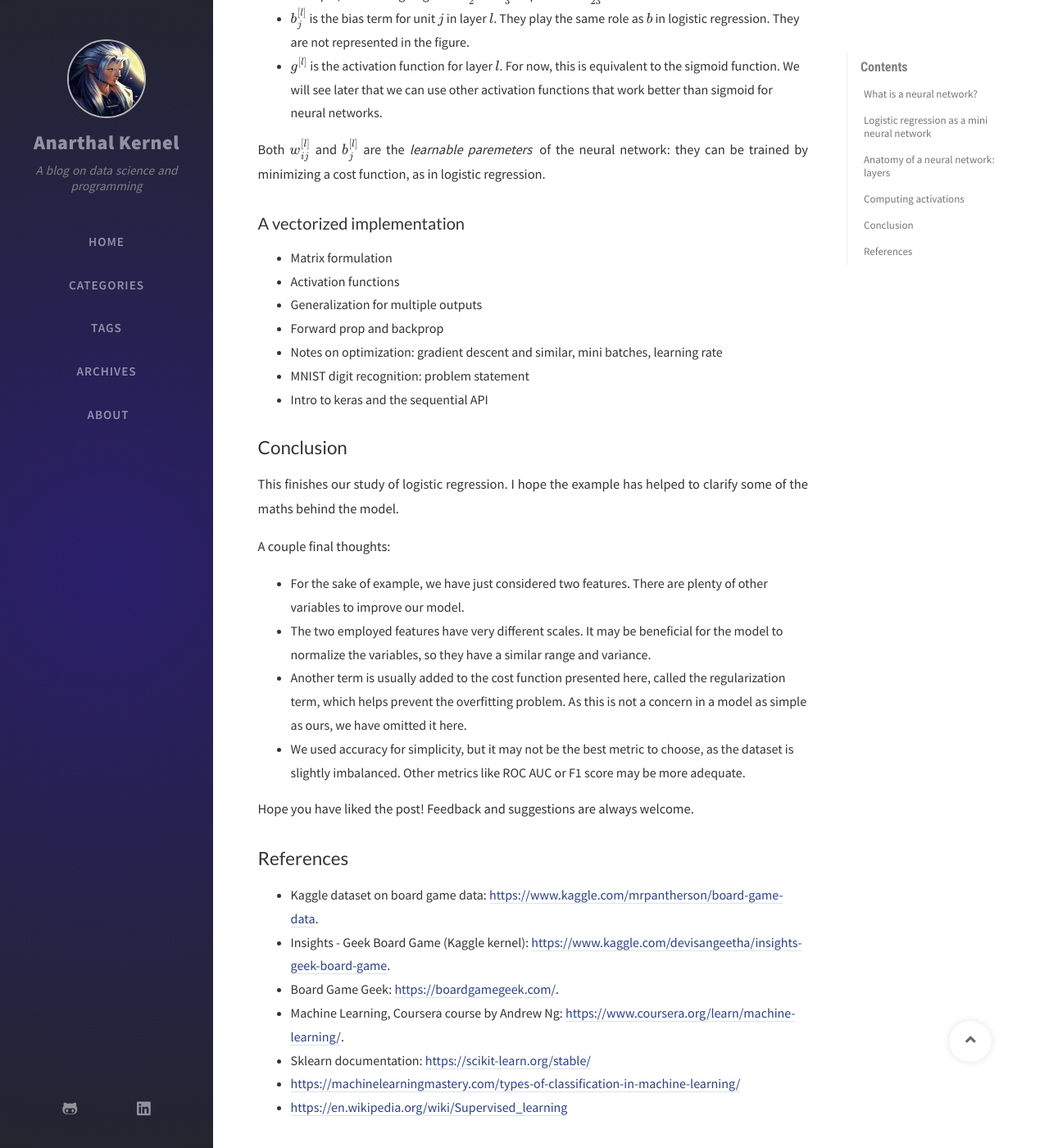
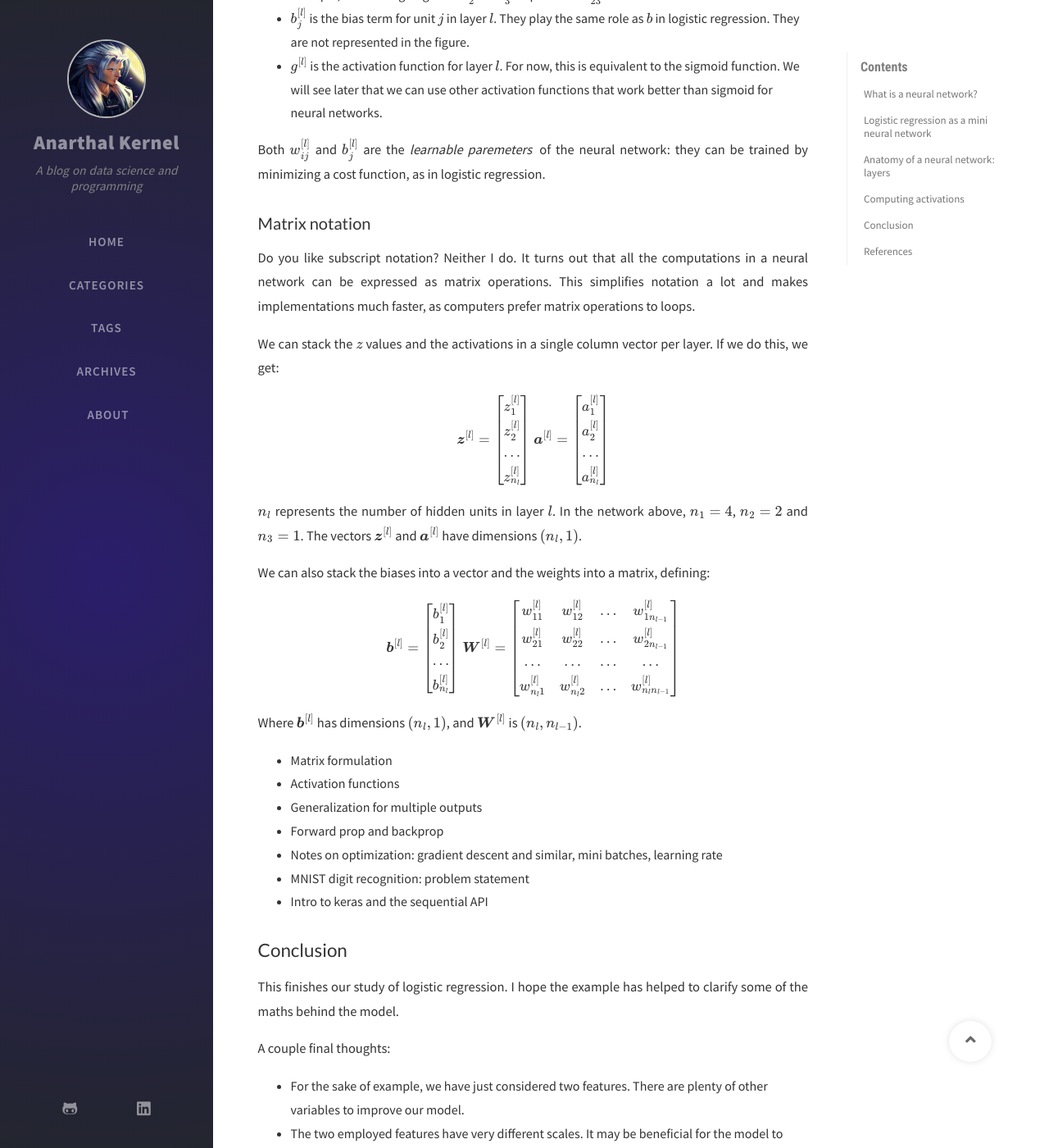
Before and after one commit to anarthal/blog, a Jekyll site: the page built from _posts/2020-07-20-neural-networks.md, in a window 1280 px wide and 1400 px high, scrolled down 3306 px. Shown: the whole window at 82% size. Built offline with Jekyll 4.4.1, drawn with Linux system fonts in a browser that asks for light colours; nearby versions of some CDN libraries; comment, search, counter and statistics services are not loaded.

Commit message:
Neural networks post (3)

```diff
--- a/_posts/2020-07-20-neural-networks.md
+++ b/_posts/2020-07-20-neural-networks.md
@@ -84,8 +84,36 @@ Wow, that seems intimidating. Don't get fooled by this apparently complex expres
 
 Both $$ w_{ij}^{[l]} $$ and $$ b_{j}^{[l]} $$ are the *learnable paremeters* of the neural network: they can be trained by minimizing a cost function, as in logistic regression.
 
+### Matrix notation
 
-### A vectorized implementation
+Do you like subscript notation? Neither I do. It turns out that all the computations in a neural network can be expressed as matrix operations. This simplifies notation a lot and makes implementations much faster, as computers prefer matrix operations to loops.
+
+We can stack the $$ z $$ values and the activations in a single column vector per layer. If we do this, we get:
+
+$$
+\boldsymbol z^{[l]} = \begin{bmatrix} z_1^{[l]} \\ z_2^{[l]} \\ ... \\ z_{n_l}^{[l]} \end{bmatrix}
+\text{            }
+\boldsymbol a^{[l]} = \begin{bmatrix} a_1^{[l]} \\ a_2^{[l]} \\ ... \\ a_{n_l}^{[l]} \end{bmatrix}
+$$
+
+$$ n_l $$ represents the number of hidden units in layer $$ l $$. In the network above, $$ n_1 = 4 $$, $$ n_2 = 2 $$ and $$ n_3 = 1 $$. The vectors $$ \boldsymbol z^{[l]} $$ and $$ \boldsymbol a^{[l]} $$ have dimensions $$ (n_l, 1) $$.
+
+We can also stack the biases into a vector and the weights into a matrix, defining:
+
+$$
+\boldsymbol b^{[l]} = \begin{bmatrix} b_1^{[l]} \\ b_2^{[l]} \\ ... \\ b_{n_l}^{[l]} \end{bmatrix}
+\text{            }
+\boldsymbol W^{[l]} = \begin{bmatrix}
+	w_{11}^{[l]} & w_{12}^{[l]} & ... & w_{1n_{l-1}}^{[l]} \\
+	w_{21}^{[l]} & w_{22}^{[l]} & ... & w_{2n_{l-1}}^{[l]} \\
+	... & ... & ... & ... \\
+	w_{n_l1}^{[l]} & w_{n_l2}^{[l]} & ... & w_{n_ln_{l-1}}^{[l]}
+\end{bmatrix}
+$$
+
+Where $$ \boldsymbol b^{[l]} $$ has dimensions $$ (n_l, 1) $$, and $$ \boldsymbol W^{[l]} $$ is $$ (n_l, n_{l-1}) $$.
+
+
 
 
 - Matrix formulation
```
